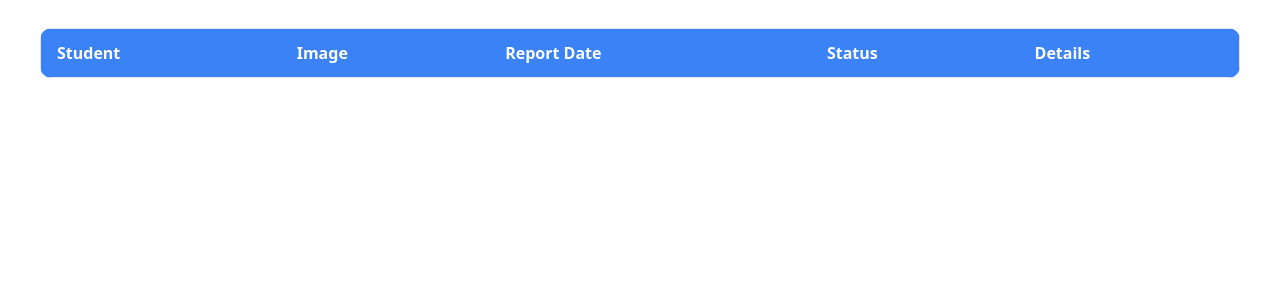
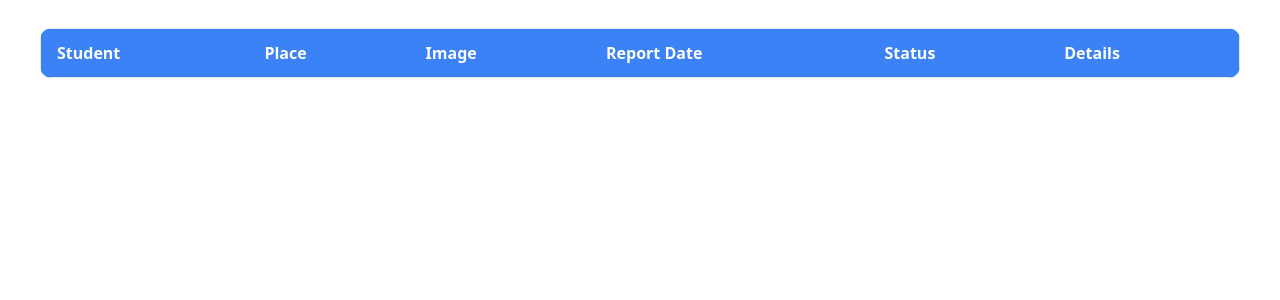
Before and after one commit to pp811010/activityapp, a Django app: page /booking/report-list/ in a window 1280 px wide. Shown: the part 68-368 px from the top of the page. Run offline with Django 5.2, Linux system fonts and the light colour scheme; data that the repository does not hold is empty; some libraries are stand-ins or nearby versions.

Commit message:
Update report-list.html

```diff
--- a/activitybookingapp/booking/templates/report-list.html
+++ b/activitybookingapp/booking/templates/report-list.html
@@ -9,6 +9,7 @@
             <thead>
                 <tr class="bg-blue-500 text-white">
                     <th class="py-3 px-4 text-left">Student</th>
+                    <th class="py-3 px-4 text-left">Place</th>
                     <th class="py-3 px-4 text-left">Image</th>
                     <th class="py-3 px-4 text-left">Report Date</th>
                     <th class="py-3 px-4 text-left">Status</th>
@@ -19,6 +20,7 @@
             {% for data in reports %}
                 <tr class="hover:bg-gray-100">
                     <td class="py-3 px-4">{{data.student}}</td>
+                    <td class="py-3 px-4">{{data.place}}</td>
                     <td class="py-3 px-4">
                         <img class="w-12 h-12 rounded-full" src="https://via.placeholder.com/48" alt="Michael Brown">
                     </td>
```
